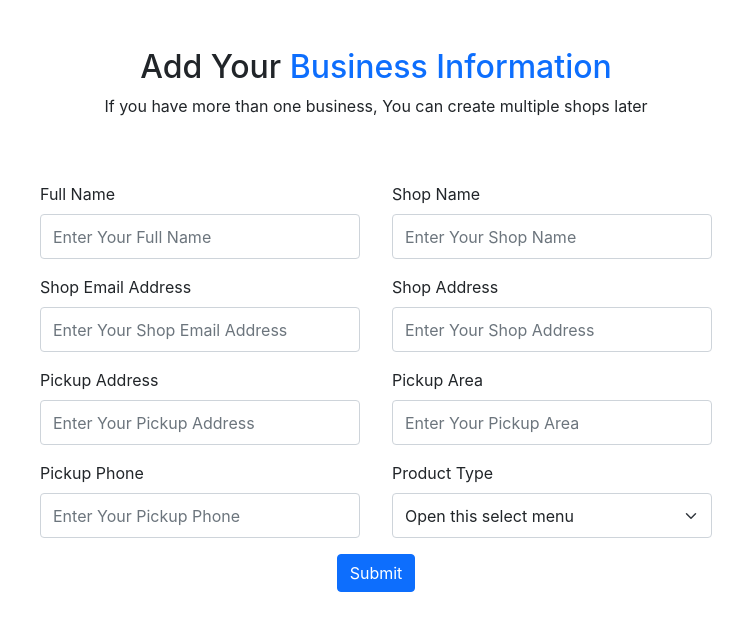
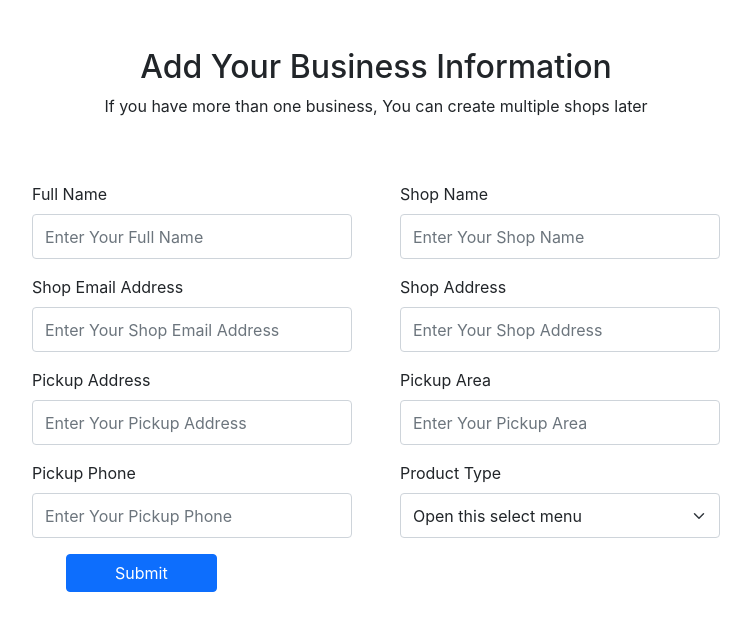
Before and after one commit to Rajdev-ullash/Fast_Fright, a React (Create React App) app in the folder client/: page /businessInformation in a window 1280 px wide. Shown: the top 630 px of the page, without its empty margins (264-1015 px from the left). Built offline with nearby package versions, Linux system fonts and the light colour scheme.

Commit message:
Bisiness Information Done

```diff
--- a/client/src/Components/AllHome/BusinessInformation/BusinessInformation.css
+++ b/client/src/Components/AllHome/BusinessInformation/BusinessInformation.css
@@ -2,3 +2,12 @@
     height: 45px;
     width: 320px;
 }
+.button{
+    margin-left: 330px;
+}
+
+@media(max-width:425px){
+    .button{
+        margin-left: 24px;
+    }
+}
--- a/client/src/Components/AllHome/BusinessInformation/BusinessInformation.js
+++ b/client/src/Components/AllHome/BusinessInformation/BusinessInformation.js
@@ -13,46 +13,47 @@ const BusinessInformation = () => {
     return (
         <div>
             <div className='text-center py-5'>
-                <h2 >Add Your <span className='text-primary'> Business Information</span></h2>
+                <h2 >Add Your  Business Information</h2>
                 <p>If you have more than one business, You can create multiple shops later</p>
             </div>
-            <form className='d-flex flex-column justify-content-center align-items-center'>
-                <div className='d-flex '>
-                    <div class="mb-3 mx-3">
+            <form >
+            <div className='d-flex flex-column justify-content-center align-items-center flex-wrap'>
+                <div className='d-flex flex-wrap '>
+                    <div class="mb-3 mx-4">
                         <label for="exampleInputEmail1" class="form-label">Full Name</label>
                         <input type="text" name='fullName' class="form-control input-field" required id="exampleInputEmail1" aria-describedby="emailHelp" placeholder='Enter Your Full Name' onBlur={handleInformation} />
                     </div>
-                    <div class="mb-3  mx-3">
+                    <div class="mb-3  mx-4">
                         <label for="exampleInputPassword1" class="form-label">Shop Name</label>
                         <input type="text" class="form-control input-field" name='shopName' required placeholder='Enter Your Shop Name' id="exampleInputPassword1" onBlur={handleInformation}/>
                     </div>
                 </div>
-                <div className='d-flex'>
-                    <div class="mb-3  mx-3">
+                <div className='d-flex flex-wrap'>
+                    <div class="mb-3  mx-4">
                         <label for="exampleInputEmail1" class="form-label">Shop Email Address</label>
                         <input type="email" class="form-control input-field" name='shopEmail' required placeholder='Enter Your Shop Email Address' id="exampleInputEmail1" aria-describedby="emailHelp" onBlur={handleInformation} />
                     </div>
-                    <div class="mb-3  mx-3">
+                    <div class="mb-3  mx-4">
                         <label for="exampleInputPassword1" class="form-label">Shop Address</label>
                         <input type="text" class="form-control input-field" name='shopAddress' required placeholder='Enter Your Shop Address' id="exampleInputPassword1" onBlur={handleInformation} />
                     </div>
                 </div>
-                <div className='d-flex'>
-                    <div class="mb-3  mx-3">
+                <div className='d-flex flex-wrap'>
+                    <div class="mb-3  mx-4">
                         <label for="exampleInputEmail1" class="form-label">Pickup Address</label>
                         <input type="text" class="form-control input-field" name='pickupAddress' required placeholder='Enter Your Pickup Address' id="exampleInputEmail1" aria-describedby="emailHelp" onBlur={handleInformation}/>
                     </div>
-                    <div class="mb-3 mx-3">
+                    <div class="mb-3 mx-4">
                         <label for="exampleInputPassword1" class="form-label">Pickup Area</label>
                         <input type="text" class="form-control input-field" name='pickupArea' required placeholder='Enter Your Pickup Area' id="exampleInputPassword1" onBlur={handleInformation} />
                     </div>
                 </div>
-                <div className='d-flex'>
-                    <div class="mb-3 mx-3">
+                <div className='d-flex flex-wrap'>
+                    <div class="mb-3 mx-4">
                         <label for="exampleInputEmail1" class="form-label">Pickup Phone</label>
                         <input type="number" class="form-control input-field" name='pickupPhone' required placeholder='Enter Your Pickup Phone' id="exampleInputEmail1" aria-describedby="emailHelp" onBlur={handleInformation}/>
                     </div>
-                    <div class="mb-3 mx-3">
+                    <div class="mb-3 mx-4">
                         <label for="exampleInputPassword1" class="form-label">Product Type</label>
                         <select class="form-select input-field" aria-label="Default select example" name ='productType' onChange={handleInformation}>
                             <option selected>Open this select menu</option>
@@ -65,8 +66,13 @@ const BusinessInformation = () => {
                             <option value="Others">Others</option>
                         </select>
                     </div>
+
                 </div>
-                <button type="submit" class="btn btn-primary">Submit</button>
+                </div>
+                <div className='button'>
+                <button type="submit" class="btn btn-primary px-5">Submit</button>
+                </div>
+
             </form>
         </div>
     );
```
